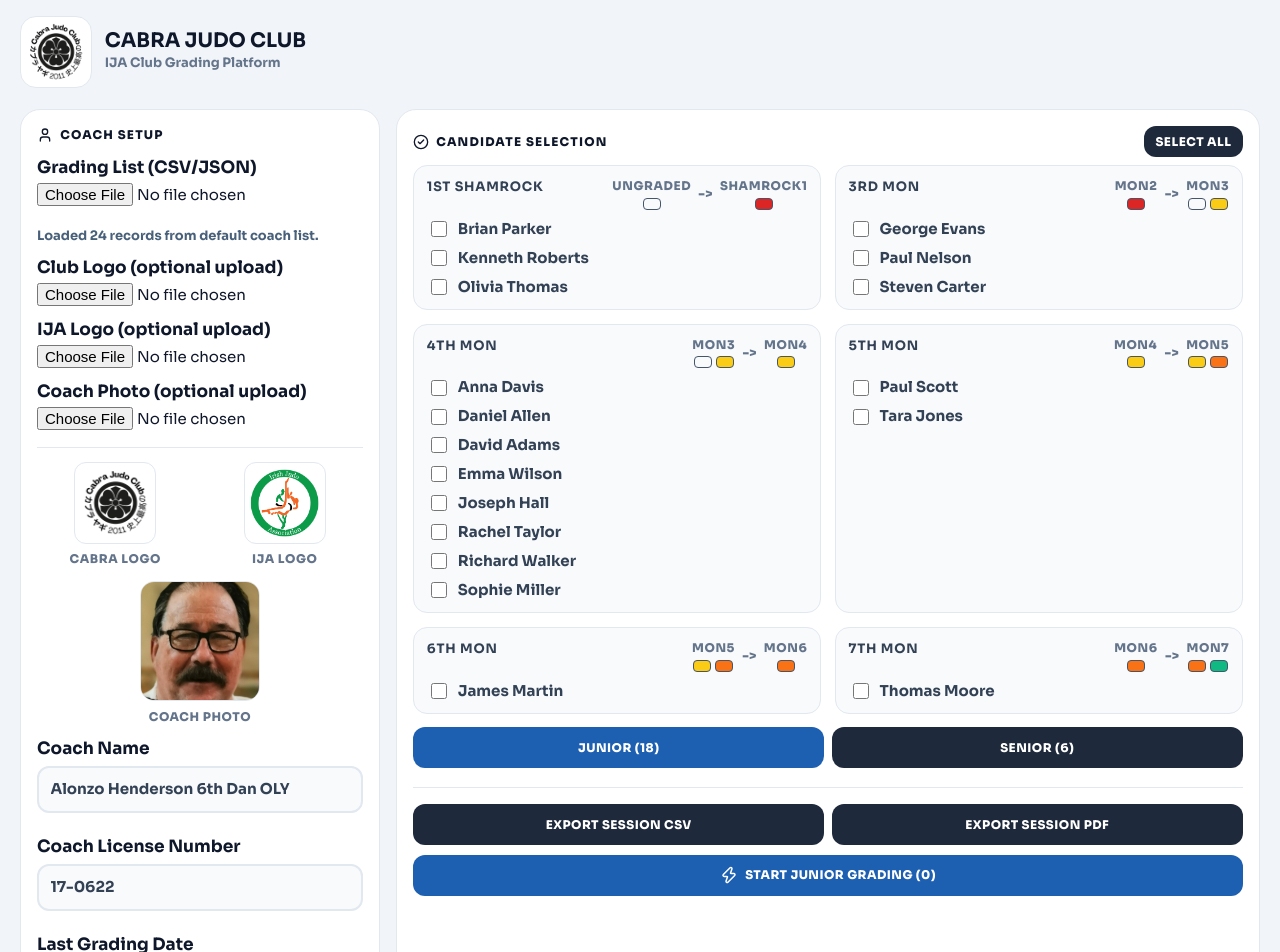
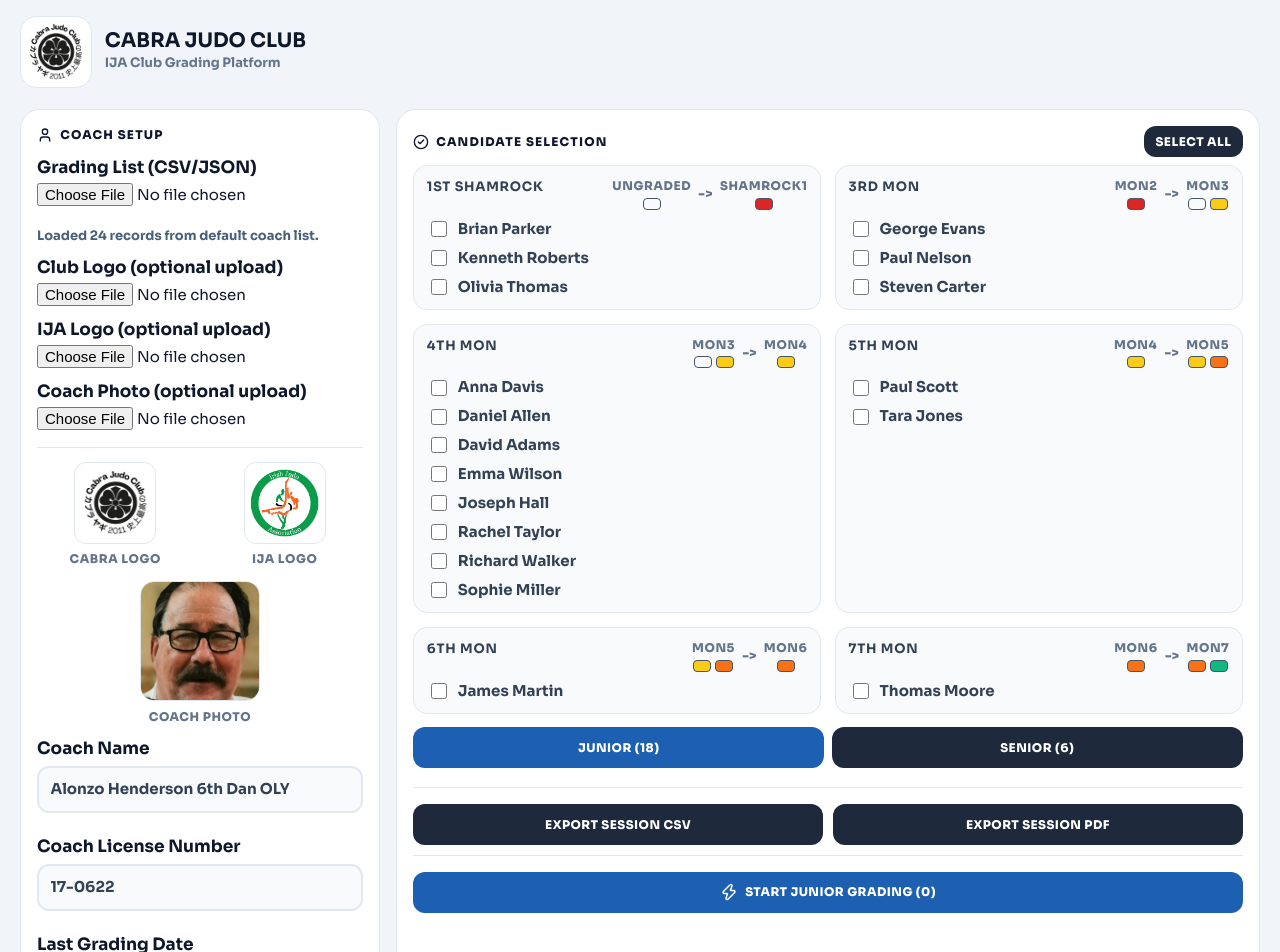
Before and after one commit to moloned/CabraGrading, a React (Vite) app: page / in a window 1280 px wide. Shown: the top 952 px of the page. Built offline with nearby package versions, Linux system fonts and the light colour scheme.

Commit message:
Improve spacing between export buttons and start grading button

```diff
--- a/src/App.css
+++ b/src/App.css
@@ -492,13 +492,15 @@ textarea {
   border-top: 1px solid var(--slate-200);
   display: flex;
   flex-direction: column;
-  gap: 0.6rem;
+  gap: 1rem;
 }
 
 .coach-export-actions {
   display: grid;
   grid-template-columns: repeat(2, minmax(0, 1fr));
-  gap: 0.45rem;
+  gap: 0.6rem;
+  padding-bottom: 0.6rem;
+  border-bottom: 1px solid var(--slate-200);
 }
 
 .coach-export-actions .btn {
```
